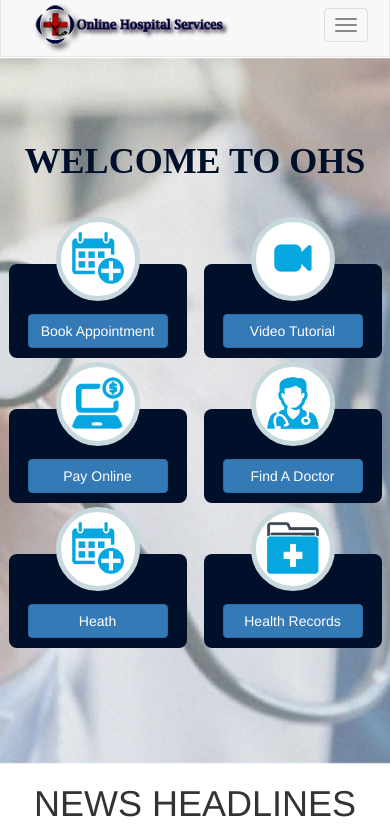
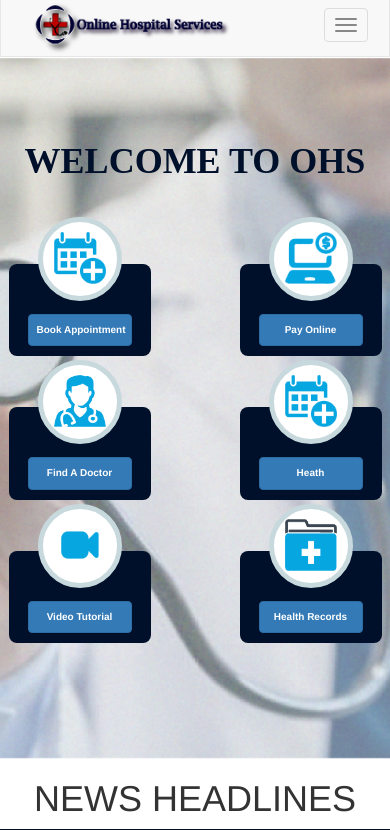
Before and after one commit to sajanbasnet75/OHS, a PHP site: page / in a window 390 px wide. Shown: the part 31-861 px from the top of the page. Run offline with PHP 8.4, Linux system fonts and the light colour scheme.

Commit message:
front end

```diff
--- a/css/main.css
+++ b/css/main.css
@@ -12,6 +12,21 @@
     }
     #welcome-text{
         font-size: 36px;
+    }
+    #choice-mob{
+    background-color: #00102a;
+    width: 142px;
+    margin: 25px 8.5px 26px 8.5px;
+    border-radius: 8px;
+    }
+
+    #choice-mob>button{
+        width: 104px;
+       margin: 10px 4px 10px 4px;
+       position: center;
+       font-size: 10px;
+       font-weight: bold;
+       padding: 8px;
     }
 }
 
@@ -86,6 +101,7 @@ border-radius: 8px;
 }
 
 .choices1>button{
+    width: 140px;
    margin: 10px 4px 10px 4px;
    position: center;
 
--- a/index.php
+++ b/index.php
@@ -46,30 +46,31 @@ include("navig.php");
        <div class="container banner-content" >
          <h1 id="welcome-text"><center style="margin-top:85px;">WELCOME TO OHS</center></h1> </br>
         <div class="row banner-choices ">
-            <a href="#"><div class="col-sm-2 col-xs-12 pull-left choices1">
+            <a href="#"><div class="col-sm-2 col-xs-12 pull-left choices1" id="choice-mob">
                   <div class="icon-main "><img src="images/booking.png"alt="booking" class="img-responsive icon-pic"></div> </br> </br>
-                   <button type="button" class="btn btn-primary" style="width:140px;" >Book Appointment</button>
+                   <button type="button" class="btn btn-primary"  >Book Appointment</button>
             </div></a>
-            <a href="#"><div class="col-sm-2 col-xs-12 pull-right choices1">
+
+           <a href="#"><div class="col-sm-2 col-xs-12 pull-right choices1" id="choice-mob">
+                <div class="icon-main"><img src="images/payment.png"alt="icon" class="img-responsive icon-pic"></div> </br> </br>
+                  <button type="button" class="btn btn-primary" >Pay Online</button>
+            </div></a>
+           <a href="#"><div class="col-sm-2 col-xs-12 pull-left choices1" id="choice-mob">
+                     <div class="icon-main"><img src="images/find-doctor.png"alt="icon" class="img-responsive icon-pic"></div> </br> </br>
+                    <button type="button" class="btn btn-primary" >Find A Doctor</button>
+            </div></a>
+           <a href="#"><div class="col-sm-2 col-xs-12 pull-right choices1" id="choice-mob">
+                     <div class="icon-main"><img src="images/booking.png"alt="icon" class="img-responsive icon-pic"></div> </br> </br>
+                      <button type="button" class="btn btn-primary" >Heath</button>
+          </div></a>
+           <a href="#"><div class="col-sm-2 col-xs-12 pull-left choices1" id="choice-mob">
                      <div class="icon-main"><img src="images/video.png"alt="icon" class="img-responsive icon-pic"></div> </br> </br>
-                       <button type="button" class="btn btn-primary" style="width:140px;">Video Tutorial</button>
+                       <button type="button" class="btn btn-primary" >Video Tutorial</button>
 
            </div></a>
-           <a href="#"><div class="col-sm-2 col-xs-12 pull-left choices1">
-                <div class="icon-main"><img src="images/payment.png"alt="icon" class="img-responsive icon-pic"></div> </br> </br>
-                  <button type="button" class="btn btn-primary" style="width:140px;">Pay Online</button>
-            </div></a>
-           <a href="#"><div class="col-sm-2 col-xs-12 pull-right choices1">
-                     <div class="icon-main"><img src="images/find-doctor.png"alt="icon" class="img-responsive icon-pic"></div> </br> </br>
-                    <button type="button" class="btn btn-primary" style="width:140px;">Find A Doctor</button>
-            </div></a>
-           <a href="#"><div class="col-sm-2 col-xs-12 pull-left choices1">
-                     <div class="icon-main"><img src="images/booking.png"alt="icon" class="img-responsive icon-pic"></div> </br> </br>
-                      <button type="button" class="btn btn-primary" style="width:140px;">Heath</button>
-          </div></a>
-           <a href="#"><div class="col-sm-2 col-xs-12 pull-right choices1">
+           <a href="#"><div class="col-sm-2 col-xs-12 pull-right choices1" id="choice-mob">
                      <div class="icon-main"><img src="images/health-records.png"alt="icon" class="img-responsive icon-pic"></div> </br> </br>
-                        <button type="button" class="btn btn-primary" style="width:140px;">Health Records</button>
+                        <button type="button" class="btn btn-primary" >Health Records</button>
             </div></a>
        </div>
     </div>
```
